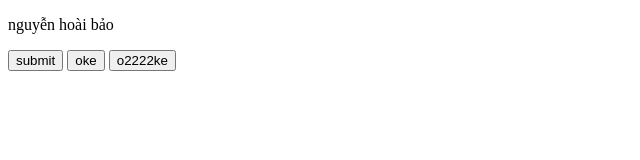
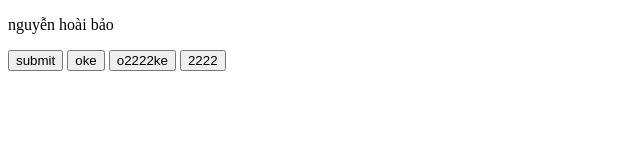
Before and after one commit to nguyenhoaibaojr010224-arch/demo_reaseach_git, a plain HTML site: page index.html in a window 1280 px wide. Shown: the whole page, without its empty margins (0-640 px from the left). Drawn offline with Linux system fonts and the light colour scheme.

Commit message:
update index.html new

```diff
--- a/index.html
+++ b/index.html
@@ -10,6 +10,7 @@
     <button  class="btn btn-primary">submit</button>
     <button  class="btn btn-primary">oke</button>
     <button  class="btn btn-primary">o2222ke</button>
+    <button  class="btn btn-primary">2222</button>
 
 </body>
 </html>
```
